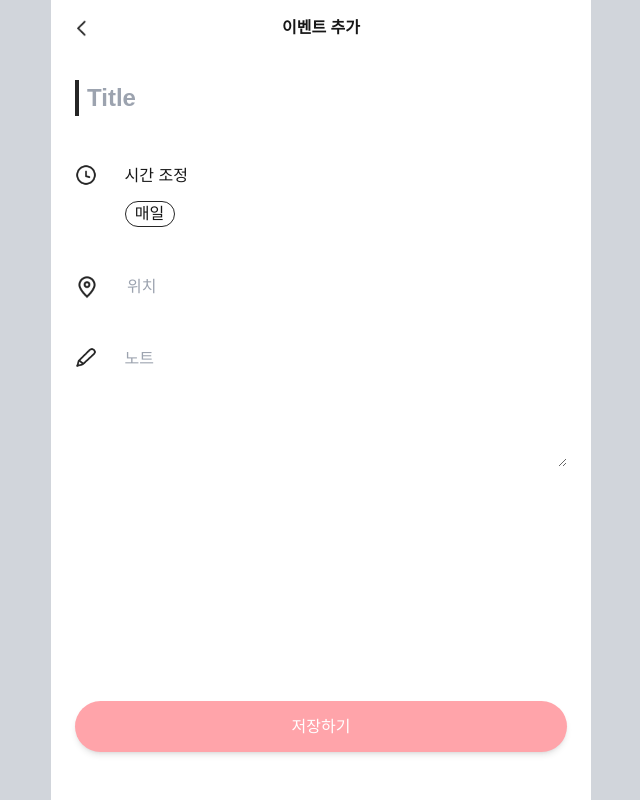
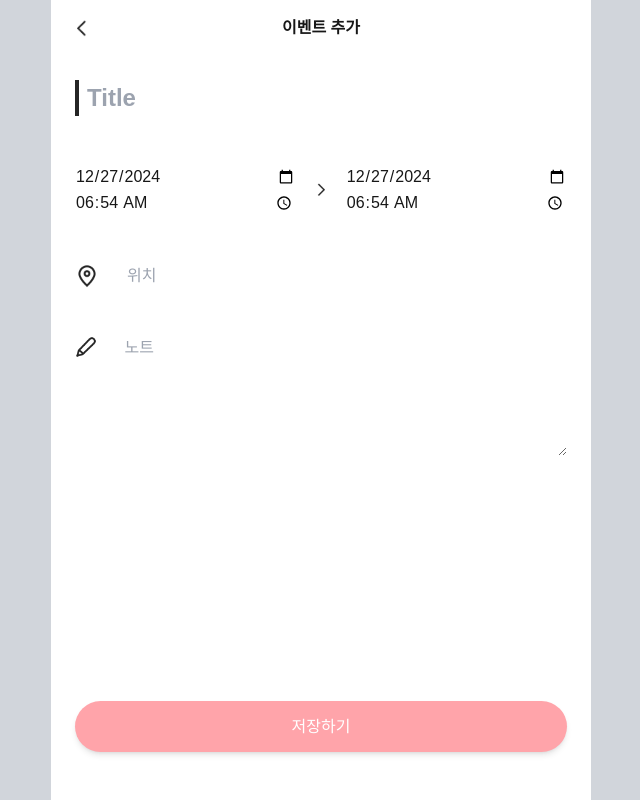
Before and after one commit to chipmunkcol/bit-o, a Next.js app: page /calendar/add/1 in a window 1280 px wide. Shown: the top 800 px of the page, without its empty margins (319-959 px from the left). Built offline with nearby package versions, Linux system fonts and the light colour scheme; no server answers.

Commit message:
feat: schedule datetime picker

```diff
--- a/src/app/(pages)/calendar/add/[id]/AddScheduleLocation.tsx
+++ b/src/app/(pages)/calendar/add/[id]/AddScheduleLocation.tsx
@@ -3,11 +3,11 @@ import Image from 'next/image'
 const AddEventLocation = () => {
   return (
     <div className="flex gap-[1.75rem]">
-      <div>
+      <div className="flex-none">
         <Image alt="clock" src="/images/icon/location.png" width={24} height={24} />
       </div>
 
-      <input placeholder="위치" />
+      <input className="flex-1" placeholder="위치" />
     </div>
   )
 }
--- a/src/app/(pages)/calendar/add/[id]/AddScheduleTime.tsx
+++ b/src/app/(pages)/calendar/add/[id]/AddScheduleTime.tsx
@@ -1,19 +1,57 @@
+'use client'
+
 import useScheduleStore from '@/store/scheduleStore'
+import DateTimeInput from '@/widgets/input/DateTimeInput'
+import { format } from 'date-fns'
 import Image from 'next/image'
 
 const AddEventTime = () => {
-  const { date } = useScheduleStore()
+  const { date, setDate } = useScheduleStore()
+
+  const handleDateInput = (
+    e: React.ChangeEvent<HTMLInputElement>,
+    type: 'start' | 'end',
+    mode: 'date' | 'time',
+  ) => {
+    const value = e.target.value
+    const defaultDate = {
+      startDateTime: new Date(),
+      endDateTime: new Date(),
+    }
+
+    const currentDate = date || defaultDate
+
+    const updatedDate = {
+      ...currentDate,
+      [`${type}DateTime`]:
+        mode === 'date'
+          ? new Date(
+              `${value}T${format(date ? new Date(currentDate[`${type}DateTime`]) : new Date(), 'HH:mm')}`,
+            )
+          : new Date(
+              `${format(date ? new Date(currentDate[`${type}DateTime`]) : new Date(), 'yyyy-MM-dd')}T${value}`,
+            ),
+    }
+
+    setDate(updatedDate)
+  }
+
   return (
-    <div className="flex gap-[1.75rem]">
-      <div>
-        <Image alt="clock" src="/images/icon/clock.png" width={24} height={24} />
-      </div>
-
-      <div className="flex flex-col gap-[0.8rem] last:w-full">
-        <div>시간 조정</div>
-        <div className="border border-black rounded-full w-[50px]">
-          <p className="text-center ">매일</p>
+    <div className="flex">
+      <div className="flex flex-row gap-[0.8rem] flex-wrap w-full">
+        <DateTimeInput
+          dateTime={date ? date?.startDateTime : new Date()}
+          handleDateChange={(e) => handleDateInput(e, 'start', 'date')}
+          handleTimeChange={(e) => handleDateInput(e, 'start', 'time')}
+        />
+        <div className="flex items-center justify-center">
+          <Image alt="left" src="/images/icon/arrow.png" width={24} height={24} />
         </div>
+        <DateTimeInput
+          dateTime={date ? date?.endDateTime : new Date()}
+          handleDateChange={(e) => handleDateInput(e, 'end', 'date')}
+          handleTimeChange={(e) => handleDateInput(e, 'end', 'time')}
+        />
       </div>
     </div>
   )
--- a/src/app/(pages)/calendar/add/[id]/page.tsx
+++ b/src/app/(pages)/calendar/add/[id]/page.tsx
@@ -41,6 +41,7 @@ export default function AddEventPage() {
     return () => {
       setTitle(null)
       setNote(null)
+      setDate(null)
     }
   }, [scheduleDetailData, setTitle, setNote, setDate, scheduleId])
 
--- a/src/store/scheduleStore.tsx
+++ b/src/store/scheduleStore.tsx
@@ -10,7 +10,7 @@ interface useScheduleStore {
   plans: ScheduleResponse[]
   selectedDatePlans: ScheduleResponse[]
   currentDate: Date
-  setDate: (date: { startDateTime: Date; endDateTime: Date }) => void
+  setDate: (date: { startDateTime: Date; endDateTime: Date } | null) => void
   setCurrentDate: (today: Date) => void
   setTitle: (title: string | null) => void
   setNote: (note: string | null) => void
@@ -27,7 +27,7 @@ const useScheduleStore = create<useScheduleStore>((set) => ({
   plans: [],
   selectedDatePlans: [],
   currentDate: new Date(),
-  setDate: (date: { startDateTime: Date; endDateTime: Date }) => set({ date }),
+  setDate: (date: { startDateTime: Date; endDateTime: Date } | null) => set({ date }),
   setCurrentDate: (currentDate: Date) => set({ currentDate }),
   setTitle: (title: string | null) => set({ title }),
   setNote: (note: string | null) => set({ note }),
--- a/src/utils/api/client.ts
+++ b/src/utils/api/client.ts
@@ -21,7 +21,7 @@ async function client<T>(
    * 로그인 만들어지면 고치기
    */
   const accessToken =
-    'eyJ0eXAiOiJKV1QiLCJhbGciOiJIUzI1NiJ9.eyJpc3MiOiJwamh3b3JrOTdAZ21haWwuY29tIiwiaWF0IjoxNzM2NzQyODIxLCJleHAiOjE3MzY3NTM2MjEsInN1YiI6ImZha2VFbWFpbEBmYWtlRG9tYWluLmNvbSIsImlkIjowfQ.AjeyEHHZGJbuu-sTct8e_3-vNZwOT8MxjYTTTfBLR_I'
+    'eyJ0eXAiOiJKV1QiLCJhbGciOiJIUzI1NiJ9.eyJpc3MiOiJwamh3b3JrOTdAZ21haWwuY29tIiwiaWF0IjoxNzM2OTk0MjI1LCJleHAiOjE3MzcwMDUwMjUsInN1YiI6ImZha2VFbWFpbEBmYWtlRG9tYWluLmNvbSIsImlkIjowfQ.aEsSUL7iLVVKDa80IHpxrQoqYzXnCKWgvbvLMHrGHiA'
 
   const headers: Record<string, string> = {
     'Content-Type': 'application/json',
--- /dev/null
+++ b/src/widgets/input/DateTimeInput.tsx
@@ -0,0 +1,18 @@
+import { format } from 'date-fns'
+
+interface DateTimeInputProps {
+  dateTime: Date
+  handleDateChange: (e: React.ChangeEvent<HTMLInputElement>) => void
+  handleTimeChange: (e: React.ChangeEvent<HTMLInputElement>) => void
+}
+
+const DateTimeInput = ({ dateTime, handleDateChange, handleTimeChange }: DateTimeInputProps) => {
+  return (
+    <div className="flex flex-1 flex-col">
+      <input type="date" value={format(dateTime, 'yyyy-MM-dd')} onChange={handleDateChange} />
+      <input type="time" value={format(dateTime, 'HH:mm')} onChange={handleTimeChange} />
+    </div>
+  )
+}
+
+export default DateTimeInput
```
